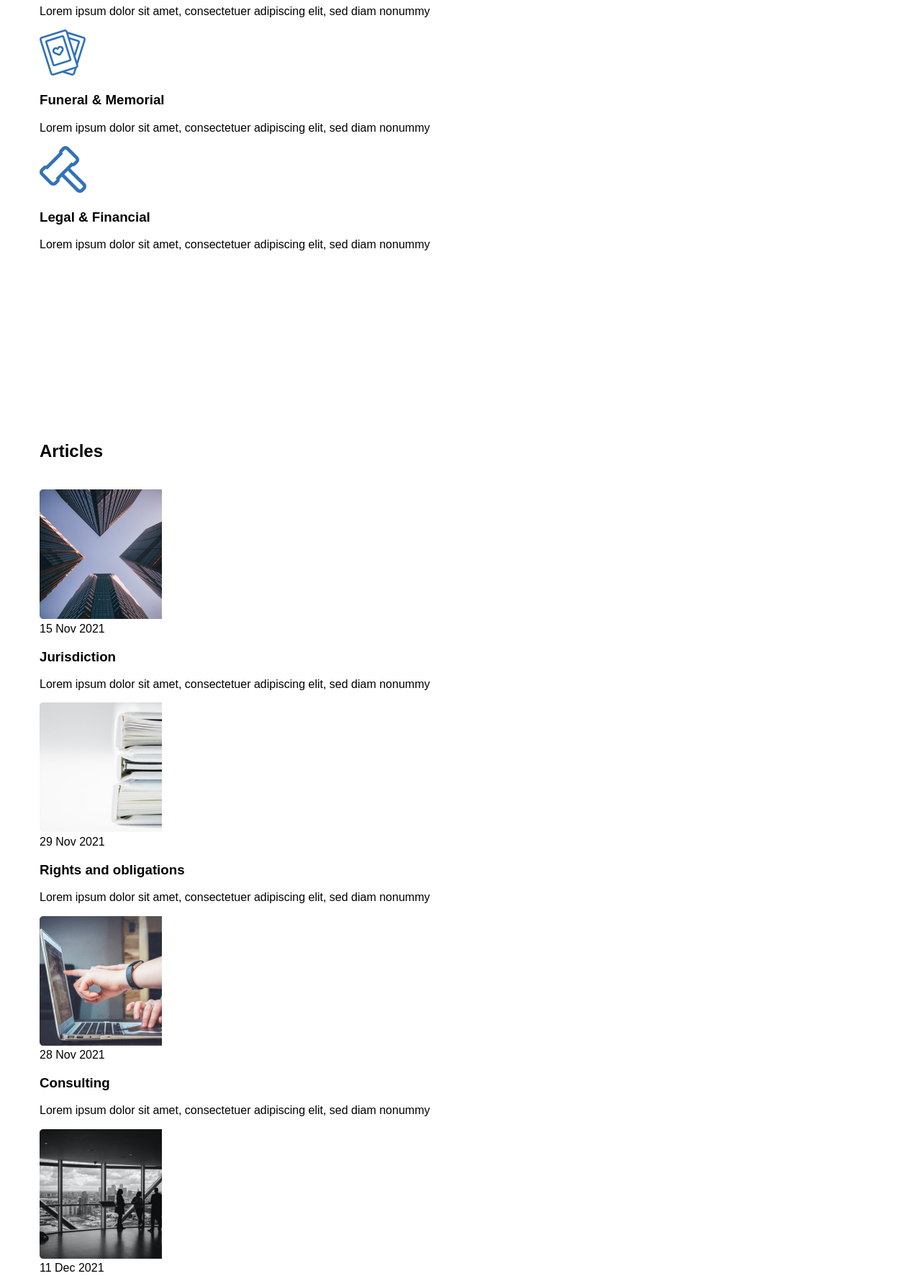
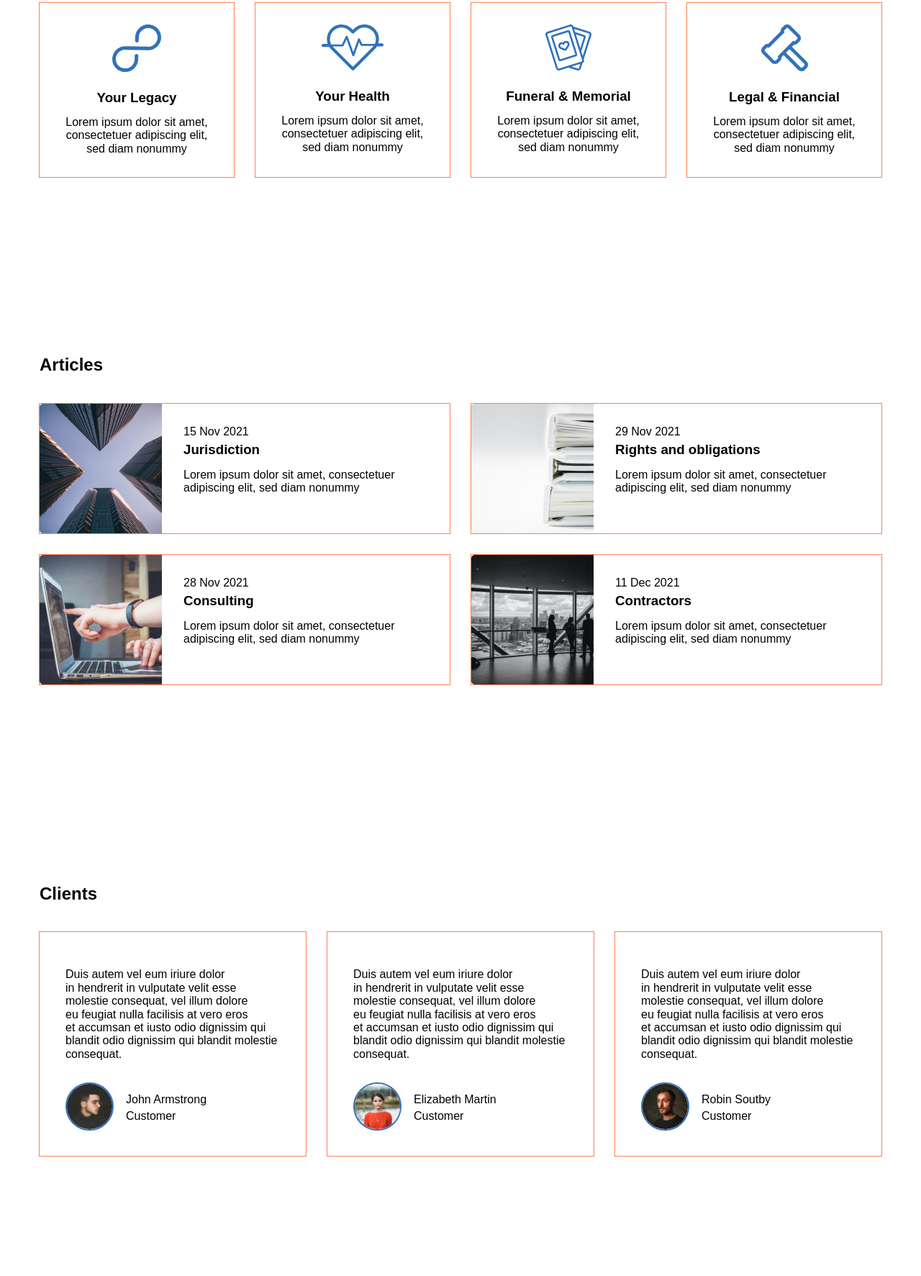
Before and after one commit to adambeckercodes/lionic-webpage, a plain HTML site: page index.html in a window 1280 px wide. Shown: the part 760-2533 px from the top of the page at 72% size. Drawn offline with Linux system fonts and the light colour scheme.

Commit message:
basic styles for clients, hero, articles and services

```diff
--- a/css/style.css
+++ b/css/style.css
@@ -82,3 +82,138 @@ body {
 .header-list-item:not(:last-child) {
   margin-right: 52px;
 }
+
+/* HERO */
+.hero {
+  padding: 100px 0;
+}
+
+.hero-content {
+  max-width: 50%;
+  flex-direction: column;
+  align-items: flex-start;
+}
+
+.hero-title {
+  margin: 0;
+  margin-bottom: 25px;
+}
+
+.hero-descr {
+  margin: 0;
+  margin-bottom: 34px;
+}
+
+.hero-btn {
+  margin-bottom: 14px;
+}
+
+/* SERVICES */
+.services-title {
+  text-align: center;
+}
+
+.services-descr {
+  text-align: center;
+}
+
+.services-item {
+  flex-direction: column;
+  align-items: center;
+  padding: 30px;
+  width: 270px;
+  outline: 1px solid coral;
+}
+
+.services-item:not(:nth-child(4n)) {
+  margin-right: 30px;
+}
+
+.services-item-icon {
+  margin-bottom: 25px;
+}
+
+.services-item-title {
+  margin: 0;
+  margin-bottom: 15px;
+}
+
+.services-item-descr {
+  margin: 0;
+  text-align: center;
+}
+
+/* ARTICLES */
+.articles-list {
+  flex-wrap: wrap;
+}
+
+.articles-item {
+  width: 570px;
+  margin-bottom: 30px;
+  outline: 1px solid coral;
+}
+
+.articles-item:not(:nth-child(2n)) {
+  margin-right: 30px;
+}
+
+.blog-preview-image {
+  object-fit: cover;
+}
+
+.blog-preview-text {
+  padding: 30px;
+}
+
+.blog-preview-time {
+  display: block;
+  margin-bottom: 5px;
+}
+
+.blog-preview-title {
+  margin: 0;
+  margin-bottom: 15px;
+}
+
+.blog-preview-descr {
+  margin: 0;
+}
+
+/* CLIENTS */
+.clients-item {
+  flex-direction: column;
+  width: 370px;
+  padding: 50px 36px;
+  padding-bottom: 30px;
+  outline: 1px solid coral;
+}
+
+.clients-item:not(:nth-child(3n)) {
+  margin-right: 30px;
+}
+
+.clients-item-descr {
+  margin: 0;
+  margin-bottom: 30px;
+}
+
+.clients-user {
+  margin-top: auto;
+  align-items: center;
+}
+
+.clients-avatar {
+  flex-shrink: 0;
+  width: 67px;
+  margin-right: 17px;
+}
+
+.clients-avatar img {
+  border: 2px solid #3172B9;
+  border-radius: 50px;
+}
+
+.clients-name {
+  margin-bottom: 5px;
+}
--- a/index.html
+++ b/index.html
@@ -60,7 +60,7 @@
   <main class="main">
     <section id="hero" class="hero">
       <div class="container">
-        <div class="hero-content">
+        <div class="hero-content flex">
           <h1 class="hero-title">
             This is&nbsp;simply a&nbsp;smarter way to&nbsp;make your legal online
           </h1>
@@ -85,8 +85,8 @@
         <p class="section-descr section-descr">
           Lionic guides you on&nbsp;making decisions for all aspects of&nbsp;your end-of-life plans.
         </p>
-        <ul class="list-reset services-items">
-          <li class="services-item">
+        <ul class="list-reset services-items flex">
+          <li class="services-item flex">
             <svg class="services-item-icon" width="68" height="66" viewBox="0 0 68 66" fill="none"
               xmlns="http://www.w3.org/2000/svg">
               <g clip-path="url(#clip0_7_34)">
@@ -108,7 +108,7 @@
               Lorem ipsum dolor sit amet, consectetuer adipiscing elit, sed diam nonummy
             </p>
           </li>
-          <li class="services-item">
+          <li class="services-item flex">
             <svg class="services-item-icon" width="86" height="64" viewBox="0 0 86 64" fill="none"
               xmlns="http://www.w3.org/2000/svg">
               <g id="what-2" clip-path="url(#clip0_7_47)">
@@ -134,7 +134,7 @@
               Lorem ipsum dolor sit amet, consectetuer adipiscing elit, sed diam nonummy
             </p>
           </li>
-          <li class="services-item">
+          <li class="services-item flex">
             <svg class="services-item-icon" width="64" height="64" viewBox="0 0 64 64" fill="none"
               xmlns="http://www.w3.org/2000/svg">
               <g id="what-3" clip-path="url(#clip0_7_58)">
@@ -160,7 +160,7 @@
               Lorem ipsum dolor sit amet, consectetuer adipiscing elit, sed diam nonummy
             </p>
           </li>
-          <li class="services-item">
+          <li class="services-item flex">
             <svg class="services-item-icon" width="65" height="65" viewBox="0 0 65 65" fill="none"
               xmlns="http://www.w3.org/2000/svg">
               <g id="what-4" clip-path="url(#clip0_7_69)">
@@ -194,9 +194,9 @@
         <h2 class="section-title articles-title">
           Articles
         </h2>
-        <ul class="list-reset articles-list">
+        <ul class="list-reset articles-list flex">
           <li class="articles-item">
-            <articles class="blog-preview">
+            <articles class="blog-preview flex">
               <img src="img/articles/blog-1.jpg" alt="Blog photo 1" class="blog-preview-image">
               <div class="blog-preview-text">
                 <time class="blog-preview-time" datetime="2021-11-15 19:30">
@@ -212,7 +212,7 @@
             </articles>
           </li>
           <li class="articles-item">
-            <articles class="blog-preview">
+            <articles class="blog-preview flex">
               <img src="img/articles/blog-2.jpg" alt="Blog photo 2" class="blog-preview-image">
               <div class="blog-preview-text">
                 <time class="blog-preview-time" datetime="2021-11-15 19:30">
@@ -228,7 +228,7 @@
             </articles>
           </li>
           <li class="articles-item">
-            <articles class="blog-preview">
+            <articles class="blog-preview flex">
               <img src="img/articles/blog-3.jpg" alt="Blog photo 3" class="blog-preview-image">
               <div class="blog-preview-text">
                 <time class="blog-preview-time" datetime="2021-11-15 19:30">
@@ -244,7 +244,7 @@
             </articles>
           </li>
           <li class="articles-item">
-            <articles class="blog-preview">
+            <articles class="blog-preview flex">
               <img src="img/articles/blog-4.jpg" alt="Blog photo 4" class="blog-preview-image">
               <div class="blog-preview-text">
                 <time class="blog-preview-time" datetime="2021-11-15 19:30">
@@ -267,14 +267,14 @@
         <h2 class="section-title clients-title">
           Clients
         </h2>
-        <ul class="list-reset clients-list">
-          <li class="clients-item">
+        <ul class="list-reset clients-list flex">
+          <li class="clients-item flex">
             <p class="clients-item-descr">
               Duis autem vel eum iriure dolor in&nbsp;hendrerit in&nbsp;vulputate velit esse molestie consequat, vel
               illum dolore eu&nbsp;feugiat nulla facilisis at&nbsp;vero eros et&nbsp;accumsan et&nbsp;iusto odio
               dignissim qui blandit odio dignissim qui blandit molestie consequat.
             </p>
-            <div class="clients-user">
+            <div class="clients-user flex">
               <div class="clients-avatar">
                 <img src="img/clients/client-1.jpg" alt="John Armstrong">
               </div>
@@ -288,13 +288,13 @@
               </div>
             </div>
           </li>
-          <li class="clients-item">
+          <li class="clients-item flex">
             <p class="clients-item-descr">
               Duis autem vel eum iriure dolor in&nbsp;hendrerit in&nbsp;vulputate velit esse molestie consequat, vel
               illum dolore eu&nbsp;feugiat nulla facilisis at&nbsp;vero eros et&nbsp;accumsan et&nbsp;iusto odio
               dignissim qui blandit odio dignissim qui blandit molestie consequat.
             </p>
-            <div class="clients-user">
+            <div class="clients-user flex">
               <div class="clients-avatar">
                 <img src="img/clients/client-2.jpg" alt="Elizabeth Martin">
               </div>
@@ -308,13 +308,13 @@
               </div>
             </div>
           </li>
-          <li class="clients-item">
+          <li class="clients-item flex">
             <p class="clients-item-descr">
               Duis autem vel eum iriure dolor in&nbsp;hendrerit in&nbsp;vulputate velit esse molestie consequat, vel
               illum dolore eu&nbsp;feugiat nulla facilisis at&nbsp;vero eros et&nbsp;accumsan et&nbsp;iusto odio
               dignissim qui blandit odio dignissim qui blandit molestie consequat.
             </p>
-            <div class="clients-user">
+            <div class="clients-user flex">
               <div class="clients-avatar">
                 <img src="img/clients/client-3.jpg" alt="Robin Soutby">
               </div>
```
